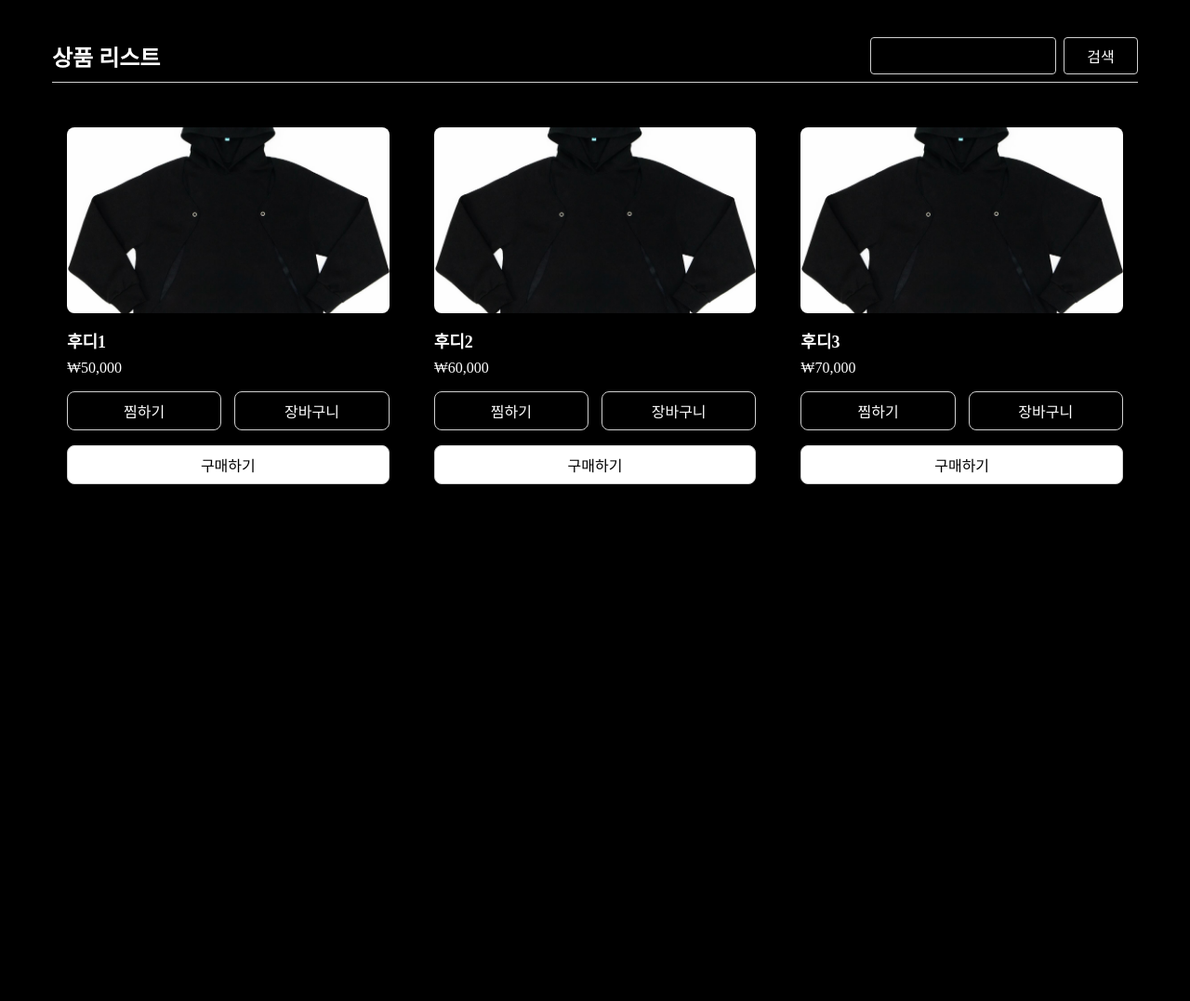
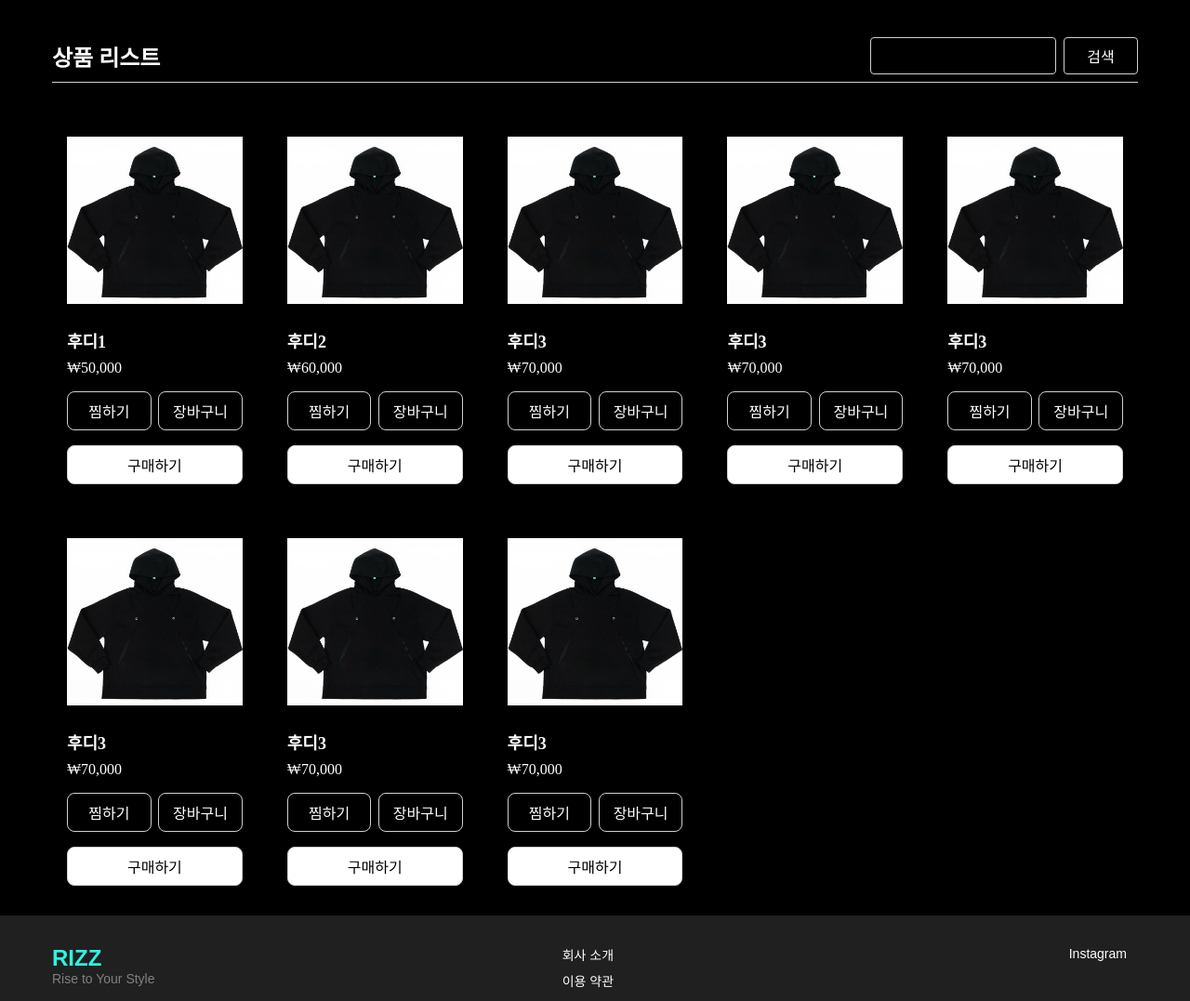
Before and after one commit to Ryugi62/rize_shop, a PHP site: page /product.php in a window 1280 px wide. Shown: the part 60-1137 px from the top of the page at 93% size. Before the commit the page ends 581 px from the top, so only its background shows below. Run offline with PHP 8.4, Linux system fonts and the light colour scheme.

Commit message:
feat: 푸터 컴포넌트 추가 및 여러 페이지에 포함, 이미지 스타일 수정

```diff
--- a/Components/ProductComponents.php
+++ b/Components/ProductComponents.php
@@ -49,7 +49,7 @@ if (isset($product)) {
         .product_image {
             height: 200px;
             border-radius: 8px;
-            object-fit: cover;
+            object-fit: contain;
         }
 
         .product_name {
--- a/admin.php
+++ b/admin.php
@@ -12,6 +12,8 @@
 
 <body>
     <?php include("./Components/HeaderComponents.php") ?>
+
+    <?php include("./Components/FooterComponents.php") ?>
 </body>
 
 </html>
--- a/board.php
+++ b/board.php
@@ -12,6 +12,8 @@
 
 <body>
     <?php include("./Components/HeaderComponents.php") ?>
+
+    <?php include("./Components/FooterComponents.php") ?>
 </body>
 
 </html>
--- a/login.php
+++ b/login.php
@@ -12,6 +12,8 @@
 
 <body>
     <?php include("./Components/HeaderComponents.php") ?>
+
+    <?php include("./Components/FooterComponents.php") ?>
 </body>
 
 </html>
--- a/product.php
+++ b/product.php
@@ -93,6 +93,31 @@
                             'name' => '후디3',
                             'price' => '₩70,000',
                         ),
+                        array(
+                            'image' => './assets/images/hoodie1.png',
+                            'name' => '후디3',
+                            'price' => '₩70,000',
+                        ),
+                        array(
+                            'image' => './assets/images/hoodie1.png',
+                            'name' => '후디3',
+                            'price' => '₩70,000',
+                        ),
+                        array(
+                            'image' => './assets/images/hoodie1.png',
+                            'name' => '후디3',
+                            'price' => '₩70,000',
+                        ),
+                        array(
+                            'image' => './assets/images/hoodie1.png',
+                            'name' => '후디3',
+                            'price' => '₩70,000',
+                        ),
+                        array(
+                            'image' => './assets/images/hoodie1.png',
+                            'name' => '후디3',
+                            'price' => '₩70,000',
+                        ),
                         // 추가 상품 데이터...
                     );
                     $mode = "view";
@@ -106,6 +131,8 @@
             </div>
         </div>
     </main>
+
+    <?php include("./Components/FooterComponents.php"); ?>
 </body>
 
 </html>
--- a/register.php
+++ b/register.php
@@ -12,6 +12,8 @@
 
 <body>
     <?php include("./Components/HeaderComponents.php") ?>
+
+    <?php include("./Components/FooterComponents.php") ?>
 </body>
 
 </html>
```
